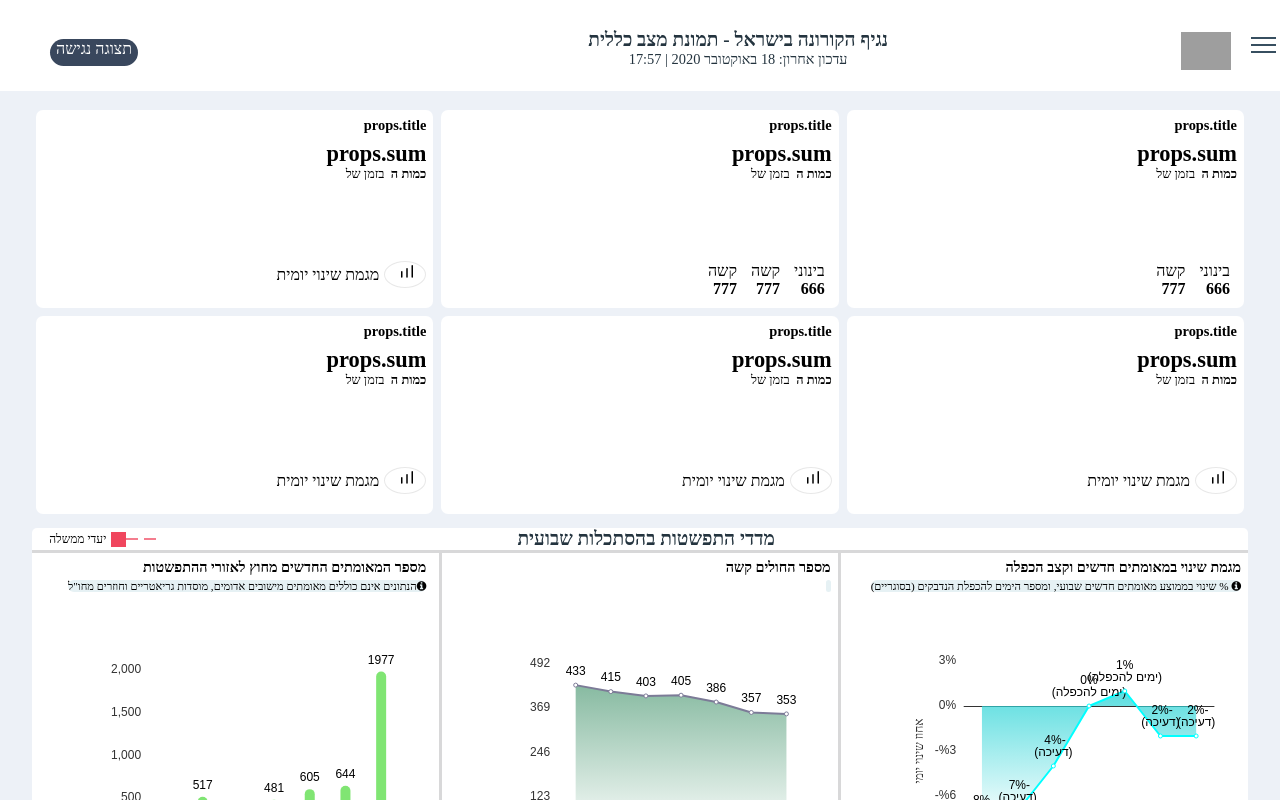
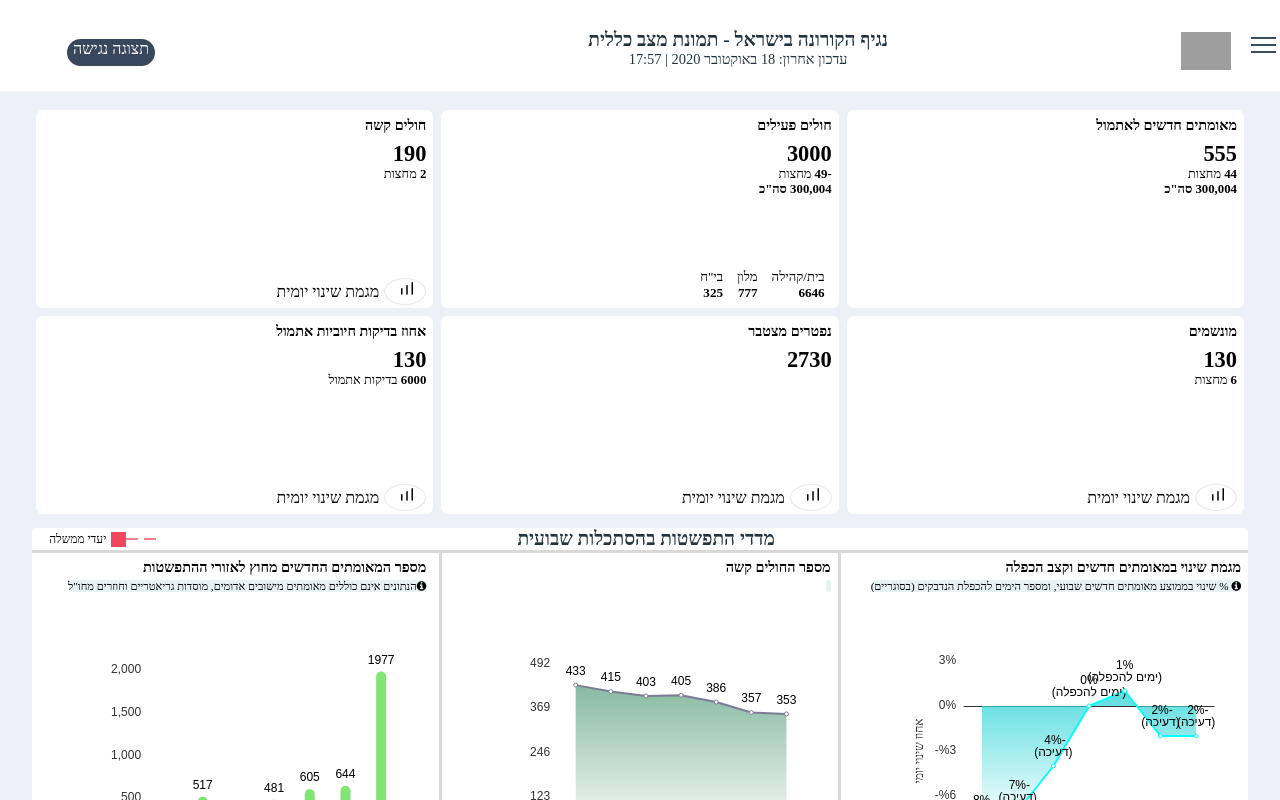
Before and after one commit to seriCodes/corona-epidemic-data-chart, a React (Create React App) app: page / in a window 1280 px wide. Shown: the top 800 px of the page. Built offline with nearby package versions, Linux system fonts and the light colour scheme; grey boxes are pictures that could not be loaded; a web font is replaced by a local one.

Commit message:
packge added and design changes

```diff
--- a/src/CSS/daily-trend.css
+++ b/src/CSS/daily-trend.css
@@ -23,12 +23,32 @@ border-radius: 15px;
 position: absolute;
 width: 65vw;
 height: 55vh;
-
-top: 50px;
-left:10px;
 z-index:1;
+background: lawngreen;
 
 }
+
+.display-popup-top{
+    top: 40px;
+     background: red;
+
+}
+.display-popup-down{
+    bottom:  50px;
+     background: blue;
+}
+.display-popup-right{
+     left:10px;
+    /* background: blue; */
+
+}
+.display-popup-left{
+     left:10px;
+    /* background: blue; */
+
+}
+
+
 .container .daily-trend-chart{
     width: 400px;
     height: 300px;
--- a/src/CSS/header.css
+++ b/src/CSS/header.css
@@ -1,18 +1,12 @@
-.test{
-    background: #24343f;
-}
-.test2{
-    background: #24343f;
-}
-
-.main-header-container{
+ .main-header-container{
     display: flex;
     flex-direction: column;
     justify-content: space-between;
 /* height:calc(var(--header-heighet)+var(--header-heighet-small-screen-extra)); */
+/* development version- fine in small screens  */
 /* unfortunately inner css func's prevents heroku deployment */
-height:80px;
-/*  */
+/* height:80px;  production  version- problem in small screen */
+
 
   background:white;
   position: fixed;
@@ -65,10 +59,14 @@ height: var(--header-heighet-small-screen-extra);
 .main-header-container .sub-title{
     font-weight: initial;
 }
-/*  */
+.header-ending .button-default-view {
+margin-left: 17px;
+}
+
 @media(min-width:1000px){
     .main-header-container{
-        height: var(--header-heighet);
+        /* height: var(--header-heighet); see above comment about  --header-heighet*/
+        height: 75px;
 
         flex-direction: row;
         /* justify-content: flex-start; */
@@ -100,5 +98,3 @@ height: var(--header-heighet-small-screen-extra);
     }
 
 }
-
-/*     */
--- a/src/CSS/stats-bottom-element.css
+++ b/src/CSS/stats-bottom-element.css
@@ -7,6 +7,10 @@ justify-content: flex-start;
 .stats-bottom-element-container .col{
     margin: 0px 7px;
 }
+.stats-bottom-element-container {
+    font-weight: 400 ;
+font-size: 0.82rem;
+}
 .stats-bottom-element-container .amount{
     font-weight: 700;
 }
--- a/src/CSS/stats-square.css
+++ b/src/CSS/stats-square.css
@@ -22,12 +22,15 @@ flex-direction: column;
 font-size: .8em;
     }
 .stats-square-container .difference .amount{
-
     font-weight: 700 ;
 
 }
 
+.stats-square-container .amount-period{
+    font-weight: initial ;
 
+}
 .stats-square-container .bottom-element {
     margin-top:80px ;
+    margin-top: auto;
 }
--- a/src/components/DailyTrend.js
+++ b/src/components/DailyTrend.js
@@ -1,7 +1,9 @@
 import React, {useEffect} from 'react'
 import {Button} from './common/Button'
-import {toggleDisplayNone,addDisplayNoneToClassElements } from '../functions/reveal-elemnts';
+import {postitionPopUpInsideviewport,addDisplayNoneToClassElements } from '../functions/reveal-elemnts';
 import {v1 as uuidv1} from "uuid";
+var withinviewport = require('withinviewport');
+
 
 let fontFamily= "Open Sans Hebrew";
 
@@ -21,7 +23,8 @@ export const DailyTrend = (props) => {
             <Button callBack={(e)=>{
 
                 let elem= document.getElementById(trendLineChart)
-                console.log(elem.classList.contains(`display-none`))
+                // console.log(elem.classList.contains(`display-none`))
+
                 if(!elem.classList.contains(`display-none`)){
                  elem.classList.add(`display-none`)
                  return
@@ -30,6 +33,35 @@ export const DailyTrend = (props) => {
 
 
                 elem.classList.remove(`display-none`)
+                /////positikon in window
+// let style=elem.style;
+                // postitionPopUpInsideviewport(elem)
+              console.log(withinviewport(elem))
+                // elem.classList.remove("display-popup-top", "display-popup-down", "display-popup-right", 'display-popup-left');
+
+                // let elemPositionRect = elem.getBoundingClientRect();
+                // console.log('elemPositionRect')
+                // console.log(elemPositionRect)
+                // console.log(window.innerHeight)
+
+
+                // if(elemPositionRect.top<0){
+
+                //     elem.classList.add('display-popup-top')
+                //     // elemPositionRect.
+                // }
+                // if(elemPositionRect.bottom>window.innerHeight){
+                //     elem.classList.add('display-popup-down')
+
+                // }
+                // if(elemPositionRect.left<0){
+                //     elem.classList.add('display-popup-right')
+
+                // }
+                // if(elemPositionRect.right>window.innerWidth){
+                //     elem.classList.add('display-popup-left')
+
+                // }
 
 
  }}>
@@ -54,7 +86,6 @@ let seriesName, minInterval, xAxisData,title,yAxisTitle,seriesData
 ({minInterval,xAxisData,title,yAxisTitle,seriesData,seriesName,}=props.data
 );
 let chartId= uuidv1();
- let chartId2= uuidv1();
 
     React.useEffect(()=>{
 
@@ -260,18 +291,13 @@ let chartId= uuidv1();
 
 
  );
-
-
-
-
-
 })
 
     return (
         <div onClick={(e)=>{e.stopPropagation()}} class="container daily-trend-Line-Chart-container display-none" id={props.id}>
 
         <div class="upper-container">
-        <span class="chart-title sub-title">מגמת שינו יומית - {title}
+        <span class="chart-title sub-title">מגמת שינוי יומית - {title}
         </span>
                 </div>
         <div class="container">
--- a/src/components/StatsSquare.js
+++ b/src/components/StatsSquare.js
@@ -2,34 +2,48 @@ import React from 'react'
 
 
 export const StatsSquare = (props) => {
+
+    let amountFromMidNight=(
+        <div class="amount">
+        {props.amountFromMidNight} <span class="amount-period"> {props.timePeriod}   </span>
+         </div>
+
+    )
+    let totalAmount=(
+        <div class="amount">
+        {props.total} <span>סה"כ </span>
+         </div>
+
+    )
+let bottomElement= (
+    <div class="bottom-element">
+    {props.bottomElement}
+             </div>
+
+)
     return (
         <div class="stats-square-container">
 
         <div class="title">
-       {props.title}props.title
+       {props.title}
         </div>
         <div class="sum">
-        {props.sum}props.sum
+        {props.sum}
          </div>
 
          <div class="difference">
 
-         <span class="amount">
-         {props.amount}כמות ה
+         {
+            props.amountFromMidNight && amountFromMidNight
+         }
+         {
+            props.total && totalAmount
 
-         </span>
-
-
-         <span class="sub-text">
-         &nbsp;
-         {props.time} בזמן של
-
-         </span>
+         }
          </div>
-         <div class="bottom-element">
-{props.bottomElement}
-         </div>
-
+{
+    props.bottomElement && bottomElement
+}
 
         </div>
     )
--- a/src/components/StatsSquaresContainer.js
+++ b/src/components/StatsSquaresContainer.js
@@ -6,30 +6,63 @@ import {DailyTrend} from './DailyTrend'
 export const StatsSquaresContainer = () => {
 let firstStatsBottomElement=(<StatsBottomElement subText1={'בינוני'} amount1={'666'} subText2={'קשה'} amount2={'777'}>  </StatsBottomElement>)
 let xAxisData=['1.1','1.2','1.3','1.4','1.5','1.6'];
-let RespiratorsChart={
+let respiratorsChart={
     xAxisData,
     title:"מונשמים",
     yAxisTitle:"כמות מונשמים",
 seriesData:[0, 10, 20, 100, 240, 200],
 minInterval:113,
 seriesName:'מונשמים',
+}
+let severeChart={
+    xAxisData,
+    title:"חולים קשה",
+    yAxisTitle:"כמות חולים קשה",
+seriesData:[0, 101, 130, 100, 140, 200],
+minInterval:113,
+seriesName:'חולים קשה',
 
 }
+let passedAwayChart={
+    xAxisData,
+    title:"נפטרים ",
+    yAxisTitle:"כמות נפטרים",
+seriesData:[0, 10, 3, 5, 6,4,4,5,6,6,2,3,4,4,5,6,5,4,5,2,1,4,],
+minInterval:1,
+seriesName:'נפטרים ',
+}
+let sicknesTestAmountChart={
+    xAxisData,
+    title:"בדיקות",
+    yAxisTitle:"כמות בדיקות יומיות",
+    seriesData:[220, 1010, 1030, 10220, 14080, 20000],
+    minInterval:19880,
+seriesName:'בדיקות יומיות',
+}
+
 let secondStatsBottomElement=(
-    <StatsBottomElement subText1={'בינוני'} amount1={'666'} subText2={'קשה'} amount2={'777'}  subText3={'קשה'} amount3={'777'}> </StatsBottomElement>
+    <StatsBottomElement subText1={'בית/קהילה'} amount1={'6646'} subText2={'מלון'} amount2={'777'}  subText3={'בי"ח'} amount3={'325'}> </StatsBottomElement>
     )
 
-    let firstSquare=( <StatsSquare bottomElement={firstStatsBottomElement}></StatsSquare>
+ let firstSquare=( <StatsSquare title={"מאומתים חדשים לאתמול"} sum={"555"} amountFromMidNight={+44} timePeriod={"מחצות"} total={'300,004'}
+      ></StatsSquare>
         )
-        let secondSquare=( <StatsSquare bottomElement={secondStatsBottomElement}></StatsSquare>
+        let secondSquare=( <StatsSquare title={"חולים פעילים"} timePeriod={"מחצות"} sum={"3000"} amountFromMidNight={-49} total={'300,004'} bottomElement={secondStatsBottomElement}></StatsSquare>
             )
-            let thirdSquare=( <StatsSquare bottomElement={<DailyTrend data={RespiratorsChart}> </DailyTrend>}></StatsSquare>
+    let thirdSquare=( <StatsSquare
+        title={"חולים קשה"} sum={190}  timePeriod={"מחצות"} amountFromMidNight={+2}
+          bottomElement={<DailyTrend data={severeChart}> </DailyTrend>}></StatsSquare>
                 )
-                let fourthSquare=( <StatsSquare bottomElement={<DailyTrend data={RespiratorsChart}> </DailyTrend>}></StatsSquare>
+                let fourthSquare=( <StatsSquare
+                    title={"מונשמים"} sum={130}  timePeriod={"מחצות"} amountFromMidNight={+6}
+                    bottomElement={<DailyTrend data={respiratorsChart}> </DailyTrend>}></StatsSquare>
                     )
- let fithSquare=( <StatsSquare bottomElement={<DailyTrend data={RespiratorsChart}> </DailyTrend>}></StatsSquare>
+ let fithSquare=( <StatsSquare
+    title={"נפטרים מצטבר"} sum={2730}
+    bottomElement={<DailyTrend data={passedAwayChart}> </DailyTrend>}></StatsSquare>
                         )
- let sixthSquare=( <StatsSquare bottomElement={<DailyTrend data={RespiratorsChart}> </DailyTrend>}></StatsSquare> )
+ let sixthSquare=( <StatsSquare
+    title={"אחוז בדיקות חיוביות אתמול"} sum={'2.6%'} timePeriod={"בדיקות אתמול"} amountFromMidNight={+6000} sum={130} bottomElement={<DailyTrend data={sicknesTestAmountChart}> </DailyTrend>}></StatsSquare> )
 
  return (
         <div class="stats-squares-container">
--- a/src/functions/reveal-elemnts.js
+++ b/src/functions/reveal-elemnts.js
@@ -59,3 +59,50 @@ export function toggleAnimateArrowClass(id){
     arrowContainer.classList.toggle('arrow-animation')
 
 }
+
+export function postitionPopUpInsideviewport(elem){
+    elem.removeAttribute("style")
+
+    let elemPositionRect = elem.getBoundingClientRect();
+    console.log('elemPositionRect')
+
+    console.log(elemPositionRect.bottom)
+    console.log(window.innerHeight)
+
+let bottomDifference= elemPositionRect.bottom-window.innerHeight;
+// let topDifference= elemPositionRect.bottom-window.innerHeight;
+let rightDifference= elemPositionRect.right-window.innerWidth;
+// let bottomDifference= elemPositionRect.bottom-window.innerHeight;
+
+        // changeElemPositioning(elem,'bottom', bottomDifference)
+
+    if(bottomDifference>0){
+        elem.style.bottom=bottomDifference+'px'
+    }
+    if(rightDifference>0){
+        // elem.style.right=rightDifference+'px'
+    }
+    function changeElemPositioning(elem,position) {
+        console.log('position')
+
+        console.log(position)
+        var id =  setInterval(()=>{
+            console.log(elem.style[position])
+
+            elem.style[position]=elem.style[position]+1+'px'
+        },1000,);
+
+
+
+    }
+    // var id =  setInterval(alertFunc,1000,);
+
+    // function alertFunc() {
+    //     alert("Hello!");
+
+    //   }
+
+    // let arrowContainer=document.getElementById(id)
+    // arrowContainer.classList.toggle('arrow-animation')
+
+}
```
Also changed, not shown: package.json (+3 -4 lines), 1 other file (tests, documents, lock files or other folders).
